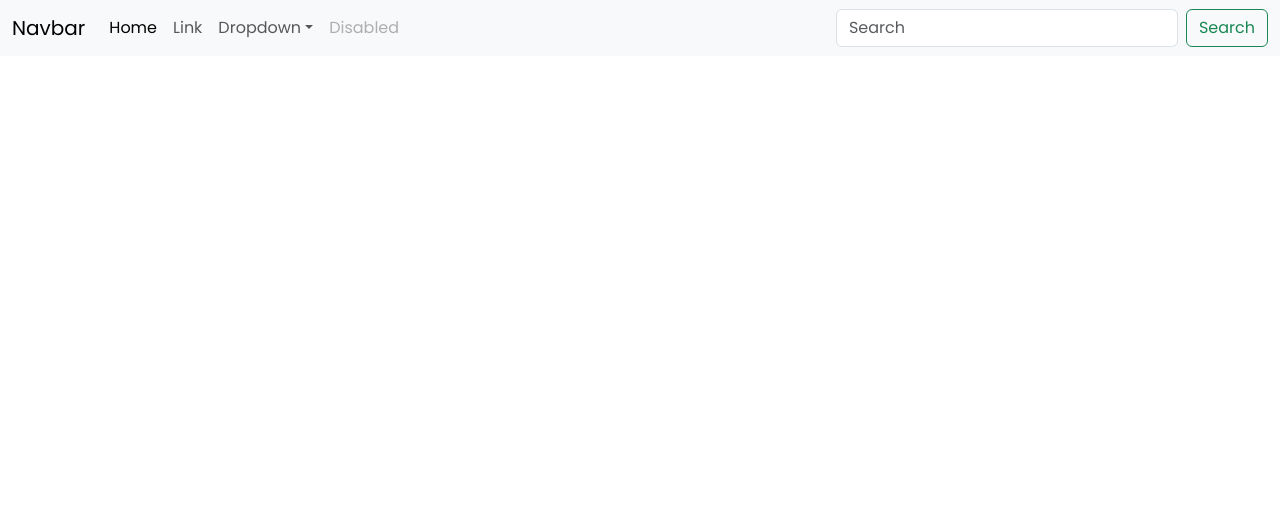
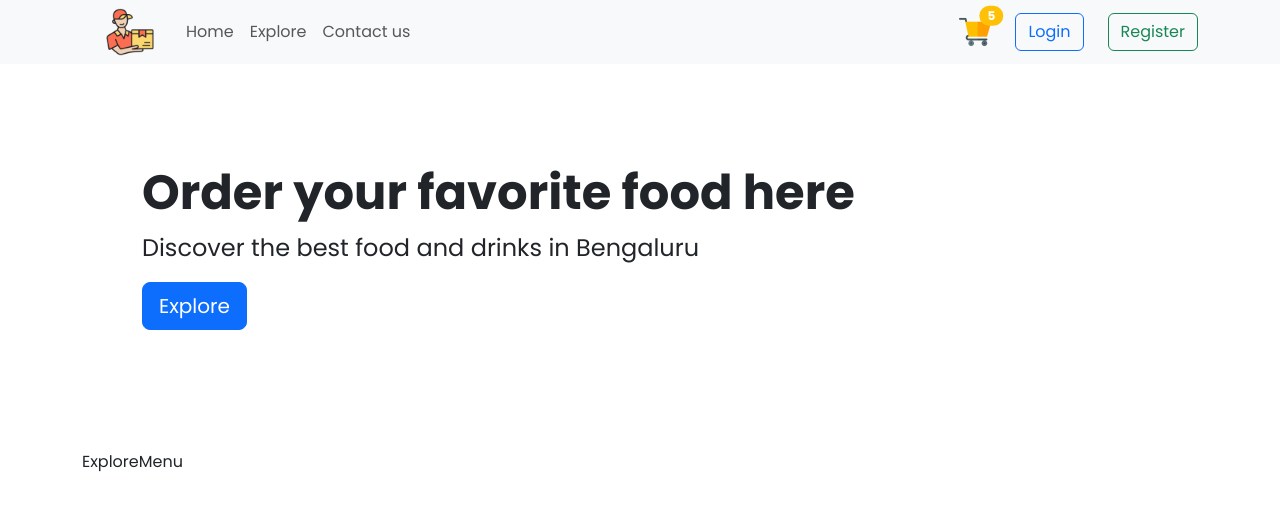
Before and after one commit to oykunsay/Online-Food-Delivery, a React (Vite) app in the folder foodies/: page / in a window 1280 px wide. Shown: the top 510 px of the page. Built offline with nearby package versions, Linux system fonts and the light colour scheme.

Commit message:
Home Page created

```diff
--- a/foodies/src/App.jsx
+++ b/foodies/src/App.jsx
@@ -1,10 +1,19 @@
 import React from "react";
 import Menubar from "./components/Menubar/Menubar";
+import { Routes, Route } from "react-router-dom";
+import Home from "./pages/Home/Home";
+import ContactUs from "./pages/ContactUs/ContactUs";
+import ExploreFood from "./pages/ExploreFood/ExploreFood";
 
 const App = () => {
   return (
     <div>
       <Menubar />
+      <Routes>
+        <Route path="/" element={<Home />} />
+        <Route path="/explore" element={<ExploreFood />} />
+        <Route path="/contact" element={<ContactUs />} />
+      </Routes>
     </div>
   );
 };
--- /dev/null
+++ b/foodies/src/components/ExploreMenu/ExploreMenu.jsx
@@ -0,0 +1,7 @@
+import React from "react";
+
+const ExploreMenu = () => {
+  return <div>ExploreMenu</div>;
+};
+
+export default ExploreMenu;
--- /dev/null
+++ b/foodies/src/components/Header/Header.jsx
@@ -0,0 +1,20 @@
+import React from "react";
+import { Link } from "react-router-dom";
+
+const Header = () => {
+  return (
+    <div className="p-5 mb-4 bg-light-rouned-3 mt-1">
+      <div className="container-fluid py-5">
+        <h1 className="display-5 fw-bold">Order your favorite food here</h1>
+        <p className="col-md-8 fs-4">
+          Discover the best food and drinks in Bengaluru
+        </p>
+        <Link to="/explore" className="btn btn-primary btn-lg">
+          Explore
+        </Link>
+      </div>
+    </div>
+  );
+};
+
+export default Header;
--- a/foodies/src/components/Menubar/Menubar.jsx
+++ b/foodies/src/components/Menubar/Menubar.jsx
@@ -1,13 +1,13 @@
 import React from "react";
 import "./Menubar.css";
+import { assets } from "../../assets/assets";
+import { Link } from "react-router-dom";
 
 const Menubar = () => {
   return (
     <nav className="navbar navbar-expand-lg bg-body-tertiary">
-      <div className="container-fluid">
-        <a className="navbar-brand" href="#">
-          Navbar
-        </a>
+      <div className="container">
+        <img src={assets.logo} alt="" className="mx-4" height={48} width={48} />
         <button
           className="navbar-toggler"
           type="button"
@@ -22,63 +22,41 @@ const Menubar = () => {
         <div className="collapse navbar-collapse" id="navbarSupportedContent">
           <ul className="navbar-nav me-auto mb-2 mb-lg-0">
             <li className="nav-item">
-              <a className="nav-link active" aria-current="page" href="#">
+              <Link className="nav-link" aria-current="page" to="/">
                 Home
-              </a>
+              </Link>
             </li>
             <li className="nav-item">
-              <a className="nav-link" href="#">
-                Link
-              </a>
-            </li>
-            <li className="nav-item dropdown">
-              <a
-                className="nav-link dropdown-toggle"
-                href="#"
-                role="button"
-                data-bs-toggle="dropdown"
-                aria-expanded="false"
-              >
-                Dropdown
-              </a>
-              <ul className="dropdown-menu">
-                <li>
-                  <a className="dropdown-item" href="#">
-                    Action
-                  </a>
-                </li>
-                <li>
-                  <a className="dropdown-item" href="#">
-                    Another action
-                  </a>
-                </li>
-                <li>
-                  <hr className="dropdown-divider" />
-                </li>
-                <li>
-                  <a className="dropdown-item" href="#">
-                    Something else here
-                  </a>
-                </li>
-              </ul>
+              <Link className="nav-link" to="/explore">
+                Explore
+              </Link>
             </li>
             <li className="nav-item">
-              <a className="nav-link disabled" aria-disabled="true">
-                Disabled
-              </a>
+              <Link className="nav-link" to="/contact">
+                Contact us
+              </Link>
             </li>
           </ul>
-          <form className="d-flex" role="search">
-            <input
-              className="form-control me-2"
-              type="search"
-              placeholder="Search"
-              aria-label="Search"
-            />
+          <div className="d-flex align-items-center gap-4">
+            <div className="position-relative">
+              <img
+                src={assets.cart}
+                alt="Cart"
+                height={32}
+                width={32}
+                className="position-relative"
+              />
+              <span className="position-absolute top-0 start-100 translate-middle badge rounded-pill bg-warning">
+                5
+              </span>
+            </div>
+            <button className="btn btn-outline-primary" type="submit">
+              Login
+            </button>
             <button className="btn btn-outline-success" type="submit">
-              Search
+              Register
             </button>
-          </form>
+          </div>
         </div>
       </div>
     </nav>
--- a/foodies/src/main.jsx
+++ b/foodies/src/main.jsx
@@ -1,9 +1,15 @@
-import { StrictMode } from "react";
+import React, { StrictMode } from "react";
 import { createRoot } from "react-dom/client";
 import "./index.css";
+import ReactDOM from "react-dom/client";
+import { BrowserRouter } from "react-router-dom";
 import App from "./App.jsx";
 import "bootstrap/dist/css/bootstrap.min.css";
 import "bootstrap/dist/js/bootstrap.bundle.min.js";
 import "bootstrap-icons/font/bootstrap-icons.css";
 
-createRoot(document.getElementById("root")).render(<App />);
+ReactDOM.createRoot(document.getElementById("root")).render(
+  <BrowserRouter>
+    <App />
+  </BrowserRouter>,
+);
--- /dev/null
+++ b/foodies/src/pages/ContactUs/ContactUs.jsx
@@ -0,0 +1,7 @@
+import React from "react";
+
+const ContactUs = () => {
+  return <div>ContactUs</div>;
+};
+
+export default ContactUs;
--- /dev/null
+++ b/foodies/src/pages/ExploreFood/ExploreFood.jsx
@@ -0,0 +1,9 @@
+import React from 'react'
+
+const ExploreFood = () => {
+  return (
+    <div>ExploreFood</div>
+  )
+}
+
+export default ExploreFood;
--- /dev/null
+++ b/foodies/src/pages/Home/Home.jsx
@@ -0,0 +1,14 @@
+import React from "react";
+import Header from "../../components/Header/Header";
+import ExploreMenu from "../../components/ExploreMenu/ExploreMenu";
+
+const Home = () => {
+  return (
+    <main className="container">
+      <Header />
+      <ExploreMenu />
+    </main>
+  );
+};
+
+export default Home;
```
